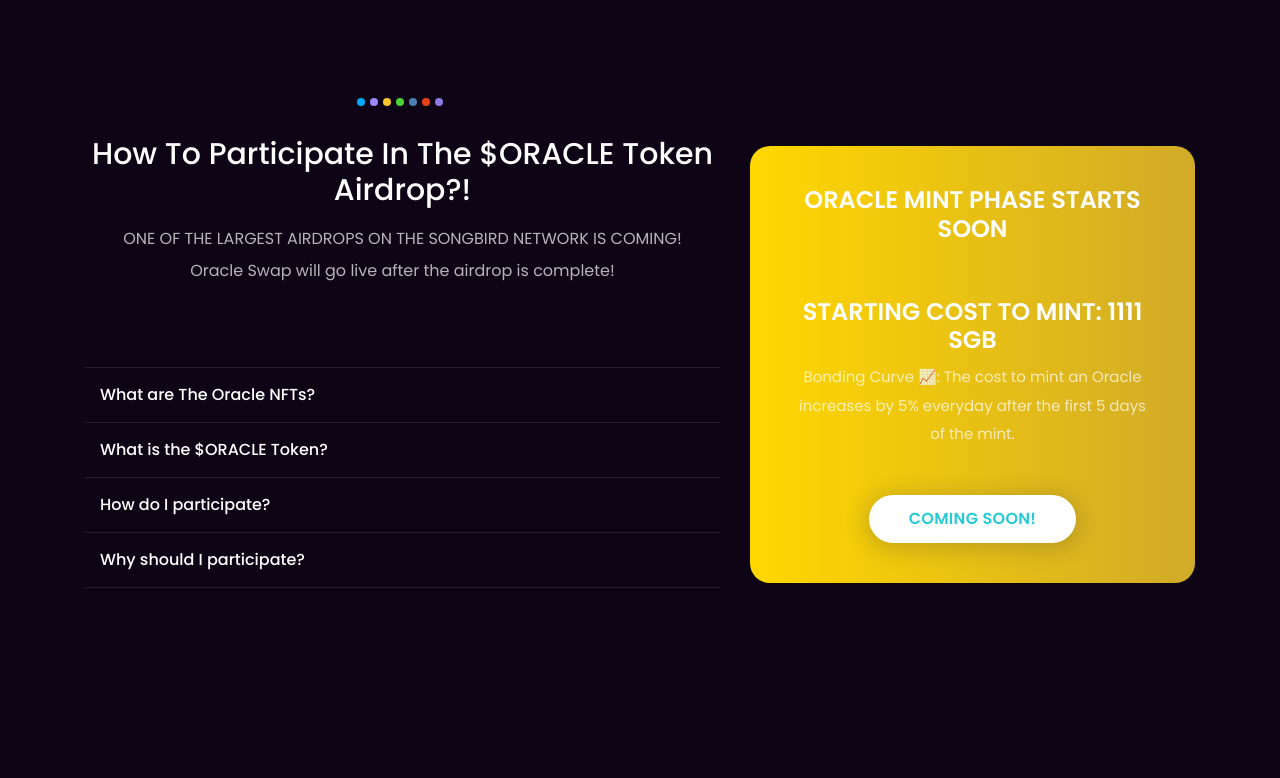
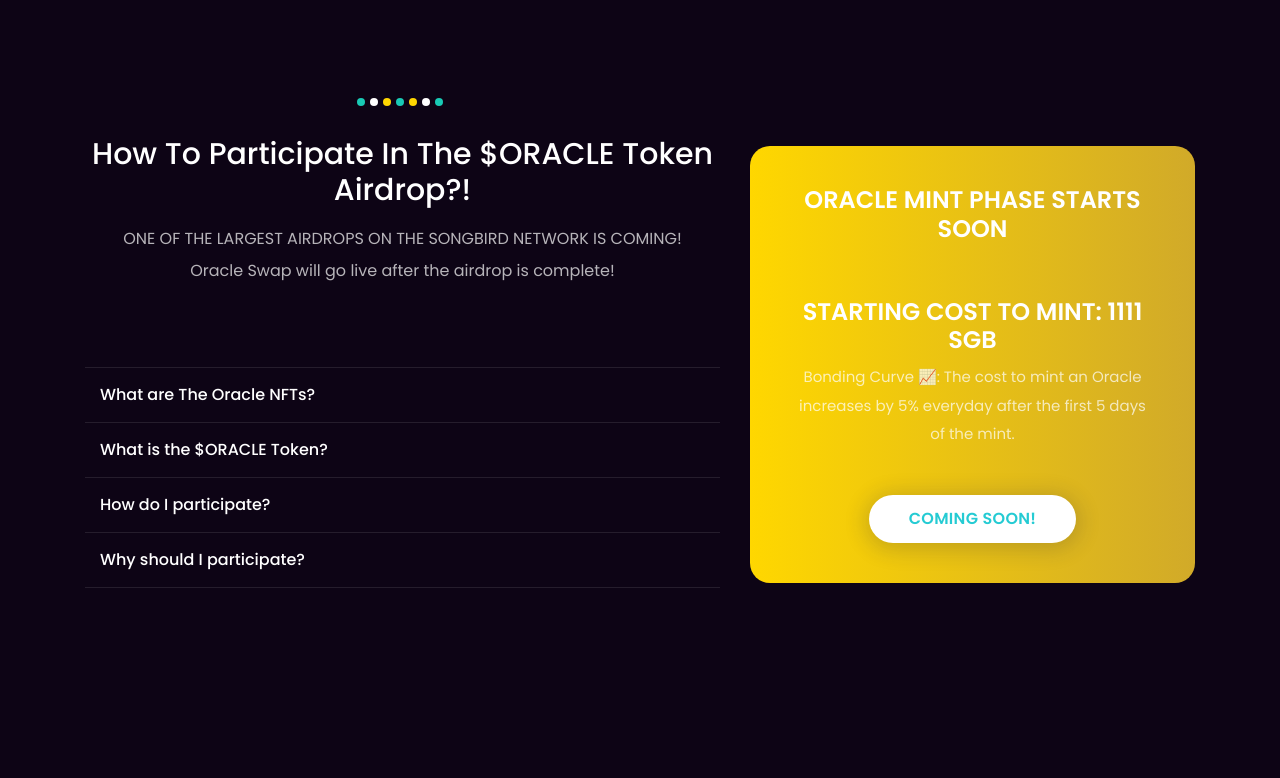
Before and after one commit to Oracle-Swap/oracleswap-landing-page, a React (Create React App) app: page / in a window 1280 px wide. Shown: the part 902-1680 px from the top of the page. Built offline with nearby package versions, Linux system fonts and the light colour scheme; a web font is replaced by a local one.

Commit message:
fixed spelling and updated dots

```diff
--- a/src/assets/css/General.css
+++ b/src/assets/css/General.css
@@ -582,31 +582,31 @@
 }
 
 .dream-dots span:first-child {
-    background-color: #00a8ff;
+    background-color: #19cab5;
 }
 
 .dream-dots span:nth-child(2) {
-    background-color: #9c88ff;
+    background-color: #ffffff;
 }
 
 .dream-dots span:nth-child(3) {
-    background-color: #fbc531;
+    background-color: #fed601;
 }
 
 .dream-dots span:nth-child(4) {
-    background-color: #4cd137;
+    background-color: #19cab5;
 }
 
 .dream-dots span:nth-child(5) {
-    background-color: #487eb0;
+    background-color: #fed601;
 }
 
 .dream-dots span:nth-child(6) {
-    background-color: #e84118;
+    background-color: #ffffff;
 }
 
 .dream-dots span:nth-child(7) {
-    background-color: #8c7ae6;
+    background-color: #19cab5;
 }
 
 .login-btn {
--- a/src/data/data-containers/data-HomeDemo3.js
+++ b/src/data/data-containers/data-HomeDemo3.js
@@ -102,7 +102,7 @@
     {
         img:HomeDemo3Services1,
         title:'Decentralized Exchange',
-        description: 'Decentralized Exchanges (DEXs) like Oracle Swap, are a critical part of a blockchain ecosystem. DEXs create a decentralized peer to peer marketplace for users to interact and trade with eachother without a central authority. DEXs allow you to retain ownership of your crypto and give you a market to trade it! Remeber, not your keys not your crypto!',
+        description: 'Decentralized Exchanges (DEXs) like Oracle Swap, are a critical part of a blockchain ecosystem. DEXs create a decentralized peer to peer marketplace for users to interact and trade with eachother without a central authority. DEXs allow you to retain ownership of your crypto and give you a market to trade it! Remember, not your keys not your crypto!',
     },
     {
         img:HomeDemo3Services2,
```
